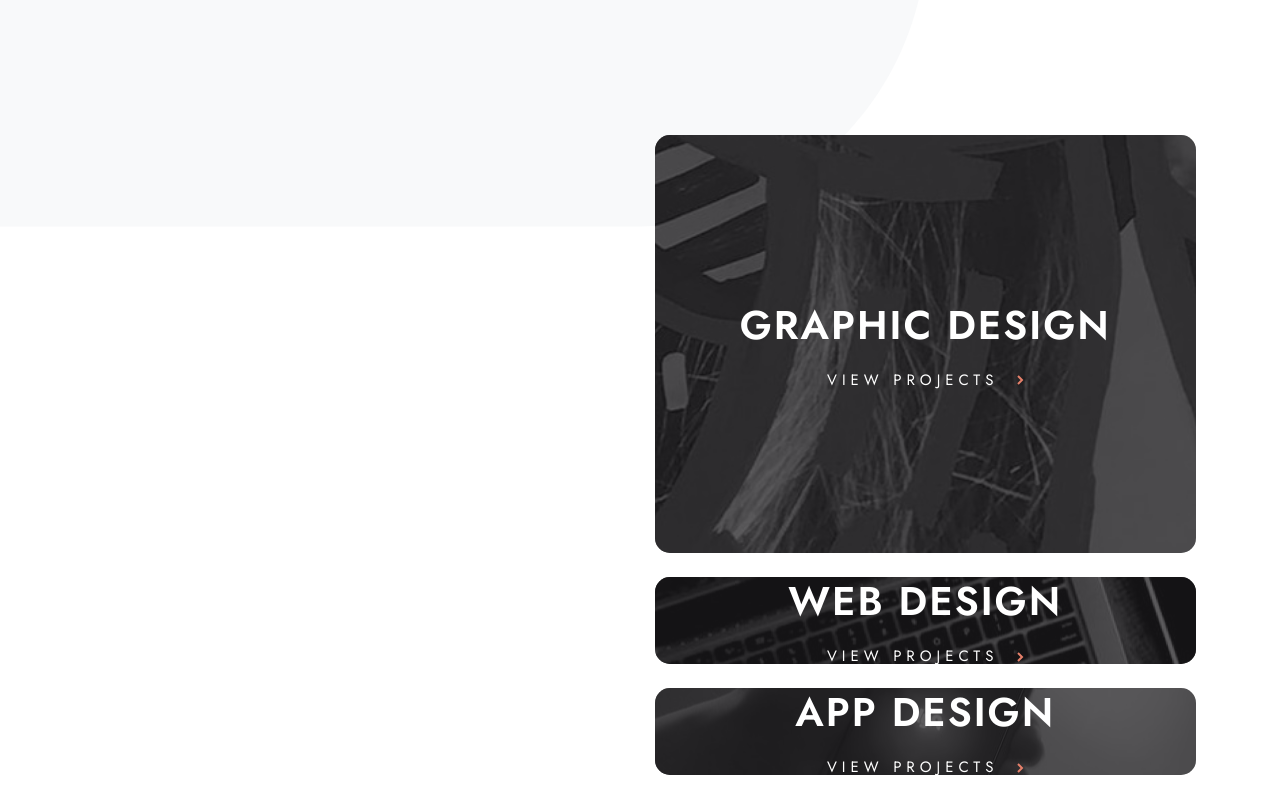
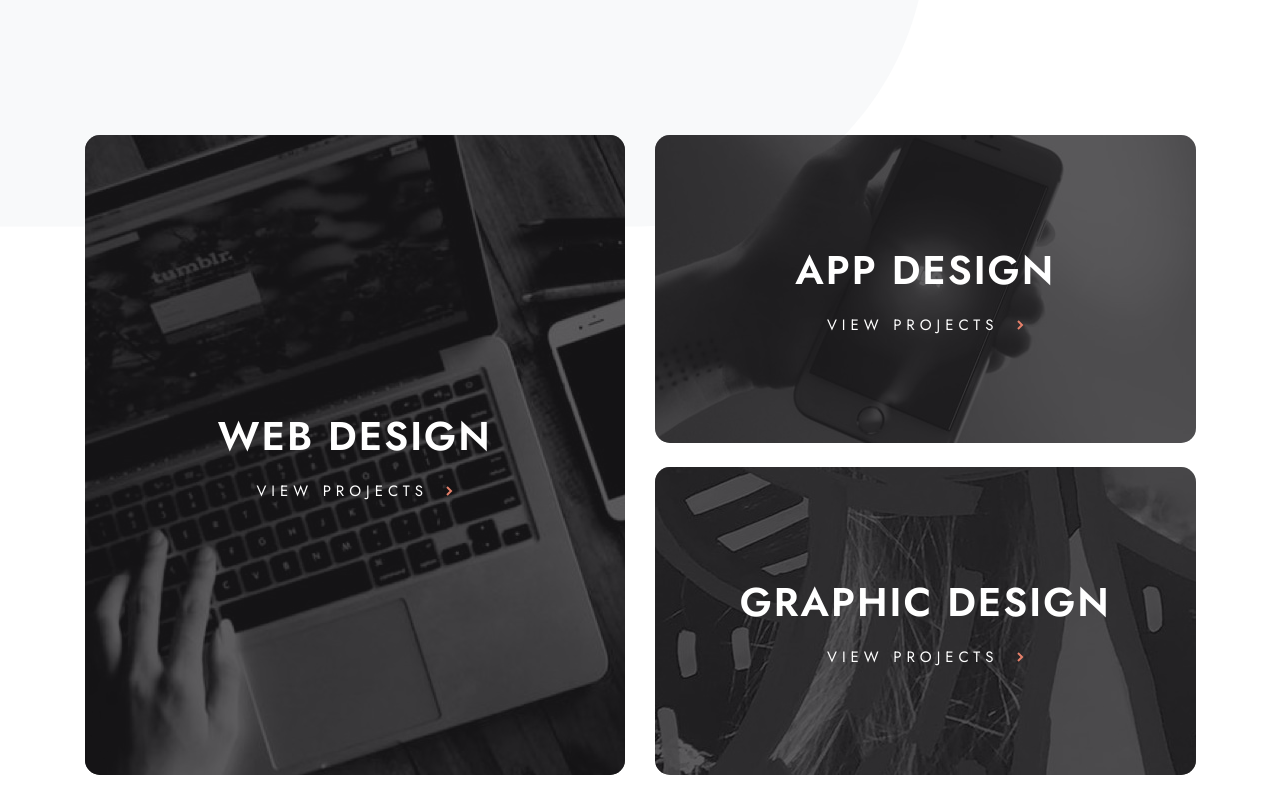
Before and after one commit to grizhlieCodes/designo, a plain HTML site: page index.html in a window 1280 px wide. Shown: the part 820-1620 px from the top of the page. Drawn offline with Linux system fonts and the light colour scheme.

Commit message:
Fixed project-type-cards. nth-child grid positioning.

```diff
--- a/style/4-components/_project-type-cards.scss
+++ b/style/4-components/_project-type-cards.scss
@@ -103,18 +103,18 @@
     @include breakpoint(desktop) {
 
         //if 1st card, place in first col
-        &:nth-child(1){
+        &:nth-child(2){
             grid-column: 1/2; //Span across
             grid-row: 1/3; // Span across 2 row
         }
 
         //if not 1st card, place in 2nd col
-        &:not(:nth-child(1)){
+        &:not(:nth-child(2)){
             grid-column: 2/3;
         }
 
         &:last-child {
-            &:not(:nth-child(3)){
+            &:not(:nth-child(4)){
                 grid-row: 1/3;
             }
         }
```
Also changed, not shown: style/masterstyle.css, 1 other file.
